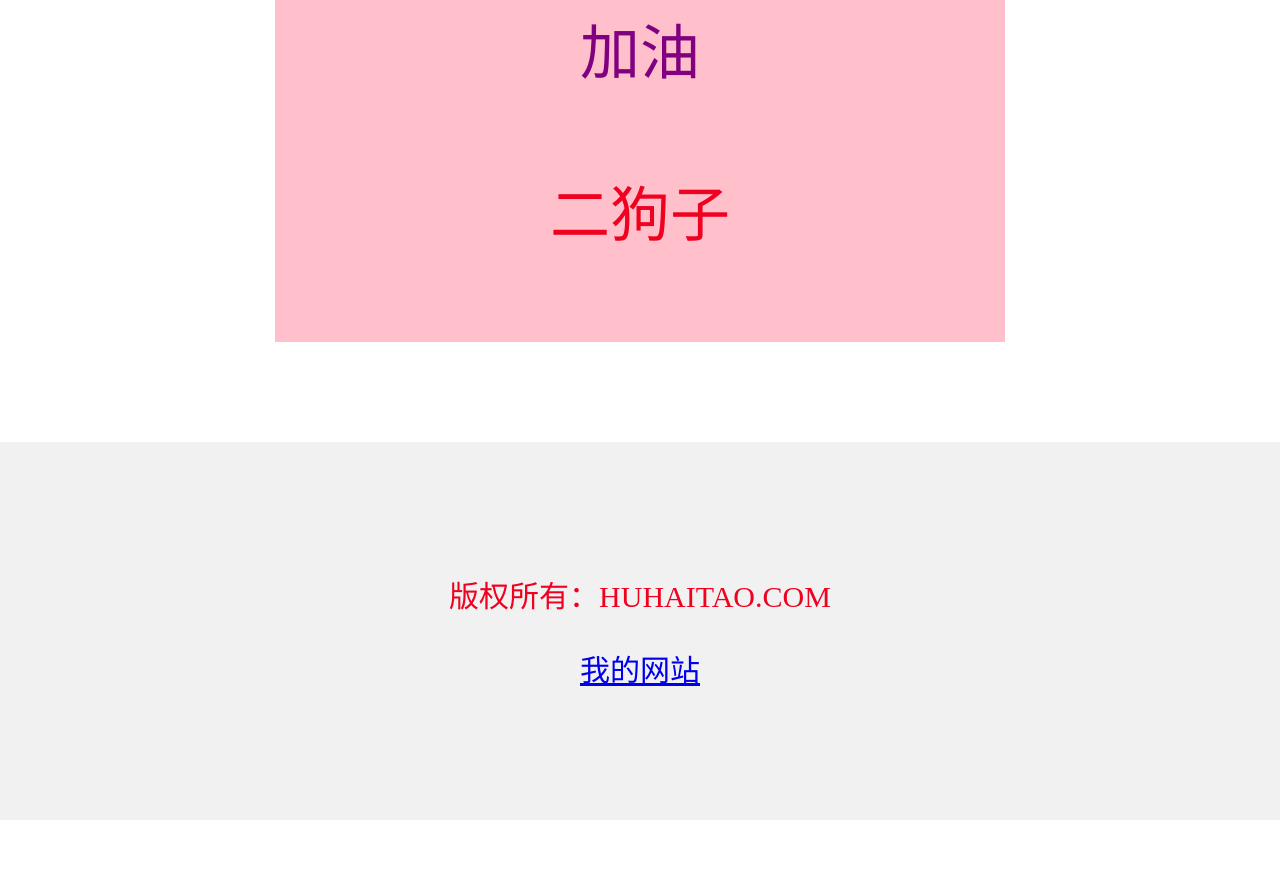
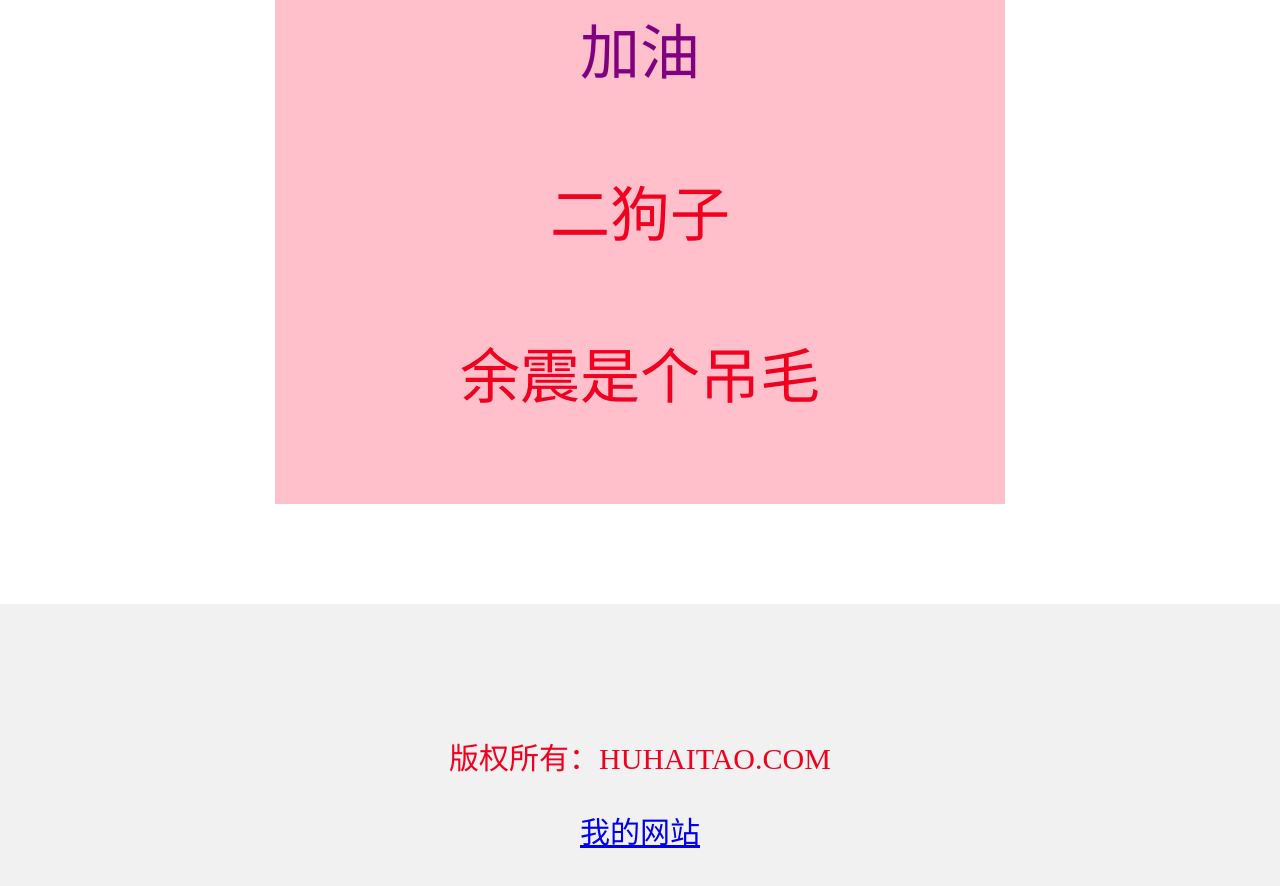
Before and after one commit to Huhaitao0520/re01-one, a plain HTML site: page index.html in a window 1280 px wide. Shown: the part 698-1584 px from the top of the page. Before the commit the page ends 1518 px from the top, so only its background shows below. Drawn offline with Linux system fonts and the light colour scheme.

Commit message:
Update index.html

```diff
--- a/index.html
+++ b/index.html
@@ -25,6 +25,7 @@
 		<p><font color="red">fighting</p>
 		<p><font color="purple">加油</p>
 		<p><font color="#f00120">二狗子</p>
+			<p>余震是个吊毛</p>
 	</div>
 	<div style="
 	background-color: #f1f1f1;
```
